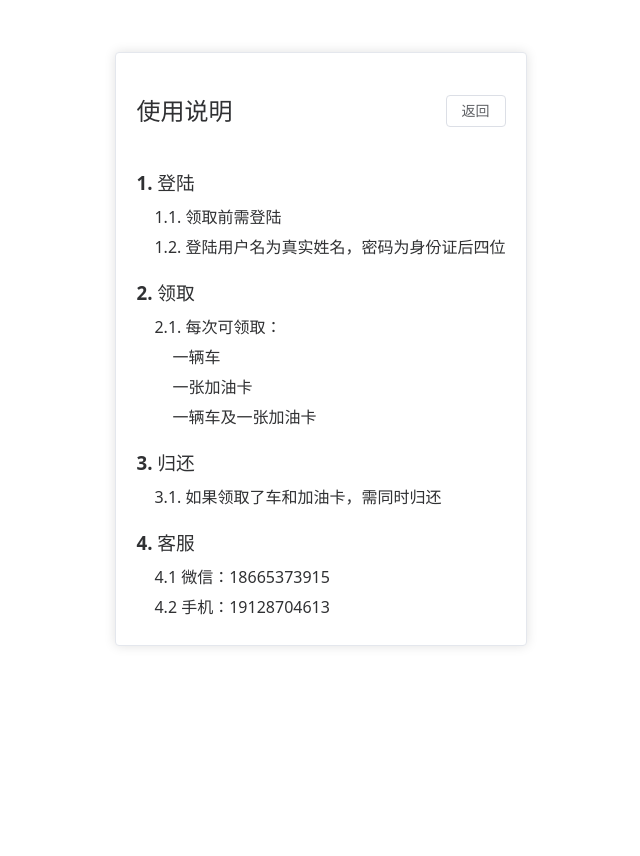
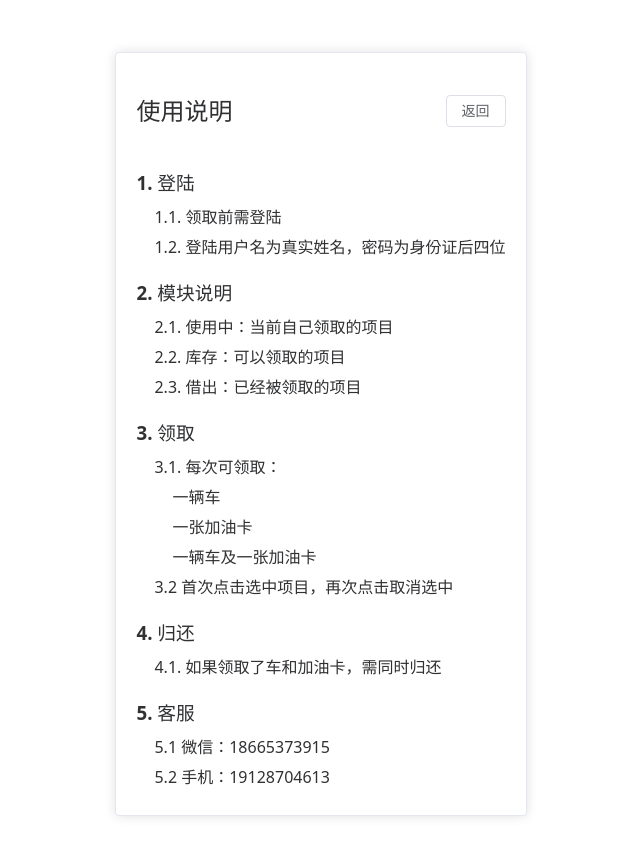
Before and after one commit to wlhd7/dz-vehicle-v2, a Vue app in the folder frontend/: page /usage in a window 1280 px wide. Shown: the top 856 px of the page, without its empty margins (319-959 px from the left). Built offline with nearby package versions, Linux system fonts and the light colour scheme; no server answers.

Commit message:
docs(usage): update module descriptions and pickup logic instructions

```diff
--- a/frontend/src/views/UsageGuide.vue
+++ b/frontend/src/views/UsageGuide.vue
@@ -15,31 +15,41 @@
       </div>
 
       <div class="guide-section">
-        <h3>2. 领取</h3>
+        <h3>2. 模块说明</h3>
+        <ul>
+          <li>2.1. 使用中：当前自己领取的项目</li>
+          <li>2.2. 库存：可以领取的项目</li>
+          <li>2.3. 借出：已经被领取的项目</li>
+        </ul>
+      </div>
+
+      <div class="guide-section">
+        <h3>3. 领取</h3>
         <ul>
           <li>
-            2.1. 每次可领取：
+            3.1. 每次可领取：
             <ul>
               <li>一辆车</li>
               <li>一张加油卡</li>
               <li>一辆车及一张加油卡</li>
             </ul>
           </li>
+          <li>3.2 首次点击选中项目，再次点击取消选中</li>
         </ul>
       </div>
 
       <div class="guide-section">
-        <h3>3. 归还</h3>
+        <h3>4. 归还</h3>
         <ul>
-          <li>3.1. 如果领取了车和加油卡，需同时归还</li>
+          <li>4.1. 如果领取了车和加油卡，需同时归还</li>
         </ul>
       </div>
 
       <div class="guide-section">
-        <h3>4. 客服</h3>
+        <h3>5. 客服</h3>
         <ul>
-          <li>4.1 微信：18665373915</li>
-          <li>4.2 手机：19128704613</li>
+          <li>5.1 微信：18665373915</li>
+          <li>5.2 手机：19128704613</li>
         </ul>
       </div>
     </el-card>
```
